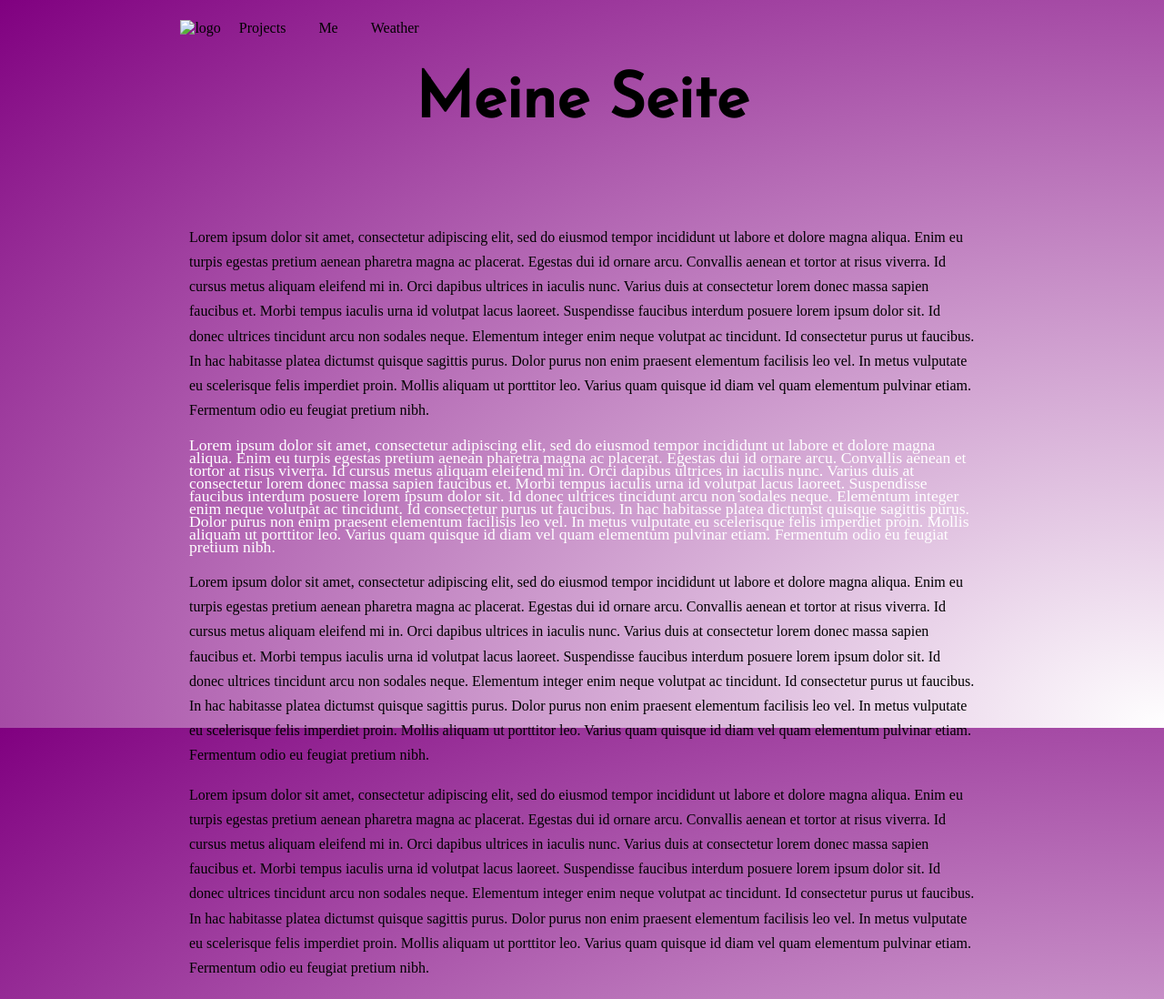
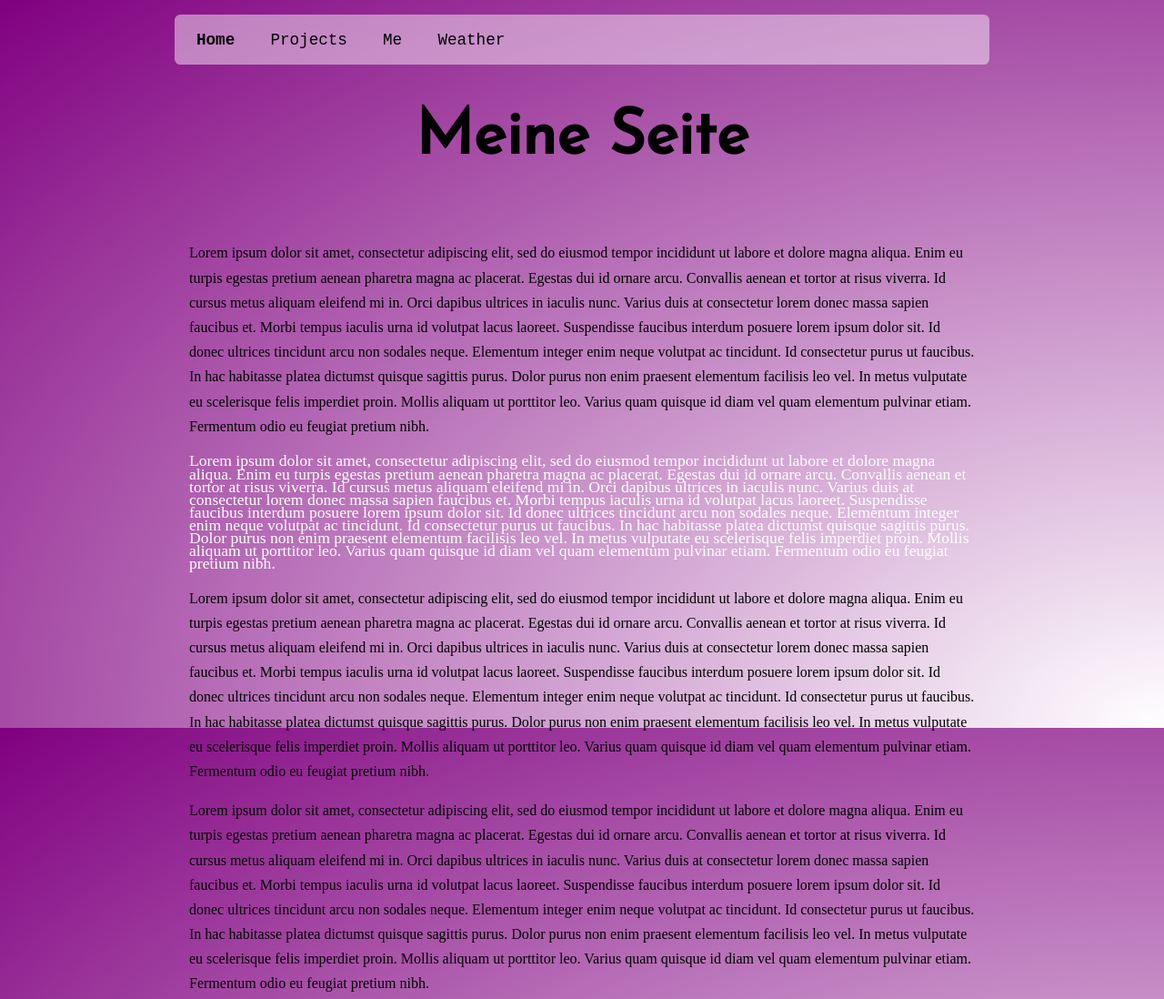
Before and after one commit to aetbenii/css, a plain HTML site: page index.html in a window 1280 px wide. Shown: the top 1098 px of the page at 91% size. Drawn offline with Linux system fonts and the light colour scheme.

Commit message:
weiter gemacht

```diff
--- a/index.html
+++ b/index.html
@@ -10,8 +10,8 @@
     <header>
         <nav>
             <ul class="navbar">
-                <li><img src="" alt="logo"></li>
-                <li><a href="#" class="navbar">Projects</a></li>
+                <li><a href="index.html" class="navbar"><b>Home</b></a></li>
+                <li><a href="sites/projects.html" class="navbar">Projects</a></li>
                 <li><a href="sites/me.html" class="navbar">Me</a></li>
                 <li><a href="sites/weather.html" class="navbar">Weather</a></li>
             </ul>
--- a/style.css
+++ b/style.css
@@ -14,19 +14,13 @@ body{
 }
 
 h1, h1, h3, h4{
-    margin-top: 0.3em;
-    margin-bottom: 1em;
     font-size: 4.3em;
     font-weight: bold;
     text-align: center;
     font-family: 'Josefin Sans', sans-serif;
 }
 
-ul.navbar {
-    margin: 0.4em;
-    padding-left: 0;
-    list-style: none;
-}
+
 
 strong, b {
     font-weight: bold;
@@ -49,15 +43,25 @@ p:hover{
     font-size: 1.1em;
     line-height: 0.8;
 }
+
+ul.navbar {
+    display: inline;
+    margin: 0.4em;
+    padding-left: 0;
+    list-style: none;
+}
+
 a.navbar {
     display: inline-block;
     padding: 1em;
-
+    font-family: 'Courier New', Courier, monospace;
+    font-size: 1.1em;
 }
 
 a.navbar:hover {
-    color: black;
-    font-weight: bold;
+    opacity: 50%;
+    color:white;
+    /*font-weight: bold;*/
 
 }
 
@@ -82,7 +86,8 @@ a:hover {
 }
 
 nav {
-
+    margin-top: 1em;
+    background-color: rgba(255, 255,255, 0.45);
     border-radius: 0.4em;
 }
 
```
Also changed, not shown: sites/projects.html (added, +12 -0 lines), images/home.png (added).
